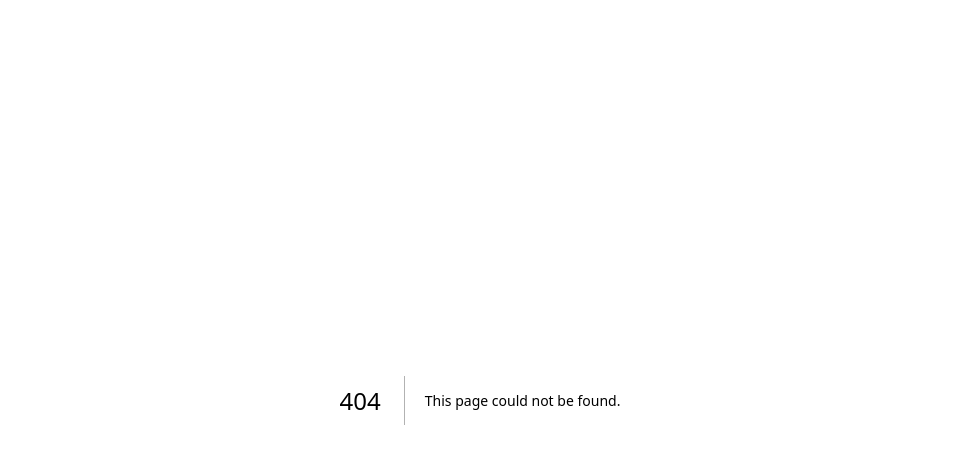
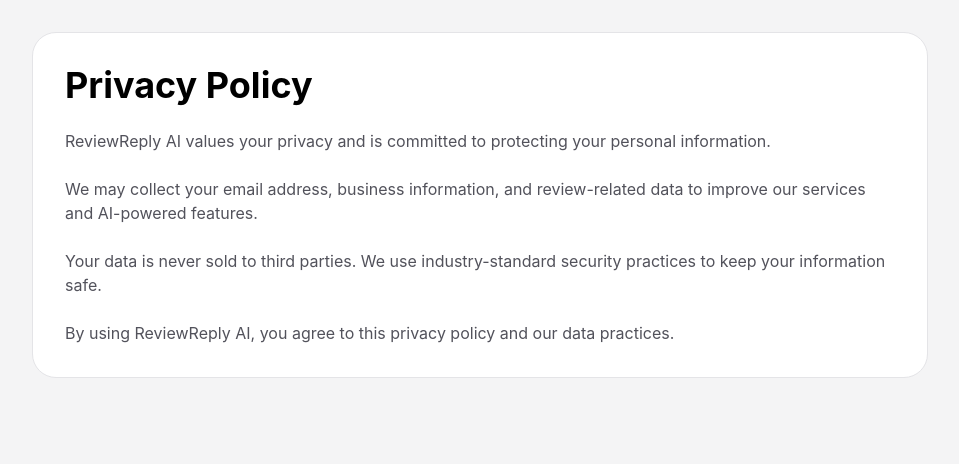
Before and after one commit to afnankhan123456/reviewreply-ai, a Next.js app: page /legal/privacy-policy in a window 1280 px wide. Before the commit this address had no page. Shown: the top 464 px of the page, without its empty margins (160-1119 px from the left). Built offline with nearby package versions, Linux system fonts and the light colour scheme.

Commit message:
Add files via upload

```diff
--- /dev/null
+++ b/app/legal/privacy-policy/page.tsx
@@ -0,0 +1,35 @@
+export default function PrivacyPolicyPage() {
+  return (
+    <div className="min-h-screen bg-zinc-100 dark:bg-black text-black dark:text-white p-8">
+
+      <div className="max-w-4xl mx-auto bg-white dark:bg-zinc-900 border border-zinc-200 dark:border-zinc-800 rounded-3xl p-8">
+
+        <h1 className="text-4xl font-bold mb-6">
+          Privacy Policy
+        </h1>
+
+        <div className="space-y-6 text-zinc-600 dark:text-zinc-400">
+
+          <p>
+            ReviewReply AI values your privacy and is committed to protecting your personal information.
+          </p>
+
+          <p>
+            We may collect your email address, business information, and review-related data to improve our services and AI-powered features.
+          </p>
+
+          <p>
+            Your data is never sold to third parties. We use industry-standard security practices to keep your information safe.
+          </p>
+
+          <p>
+            By using ReviewReply AI, you agree to this privacy policy and our data practices.
+          </p>
+
+        </div>
+
+      </div>
+
+    </div>
+  );
+}
```
